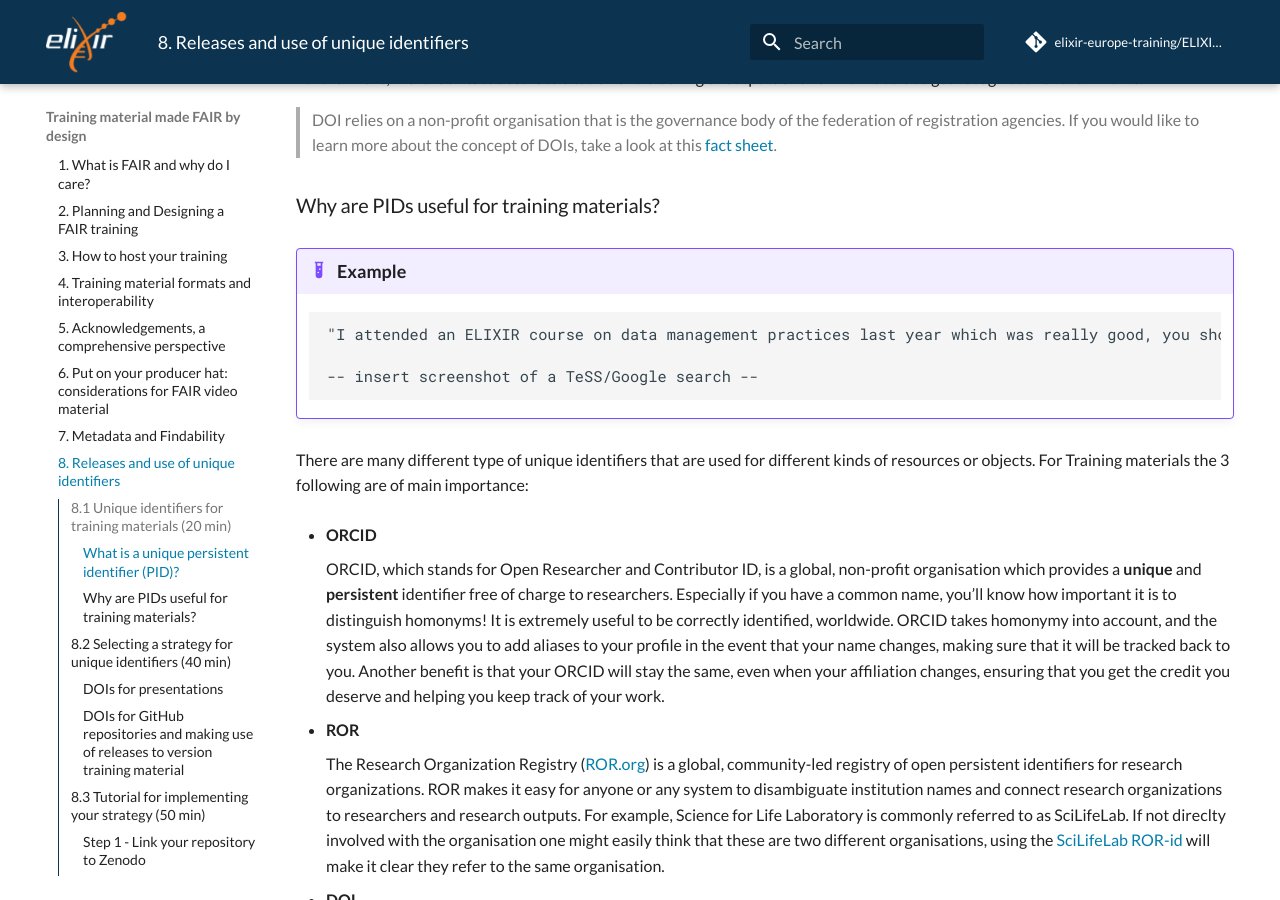
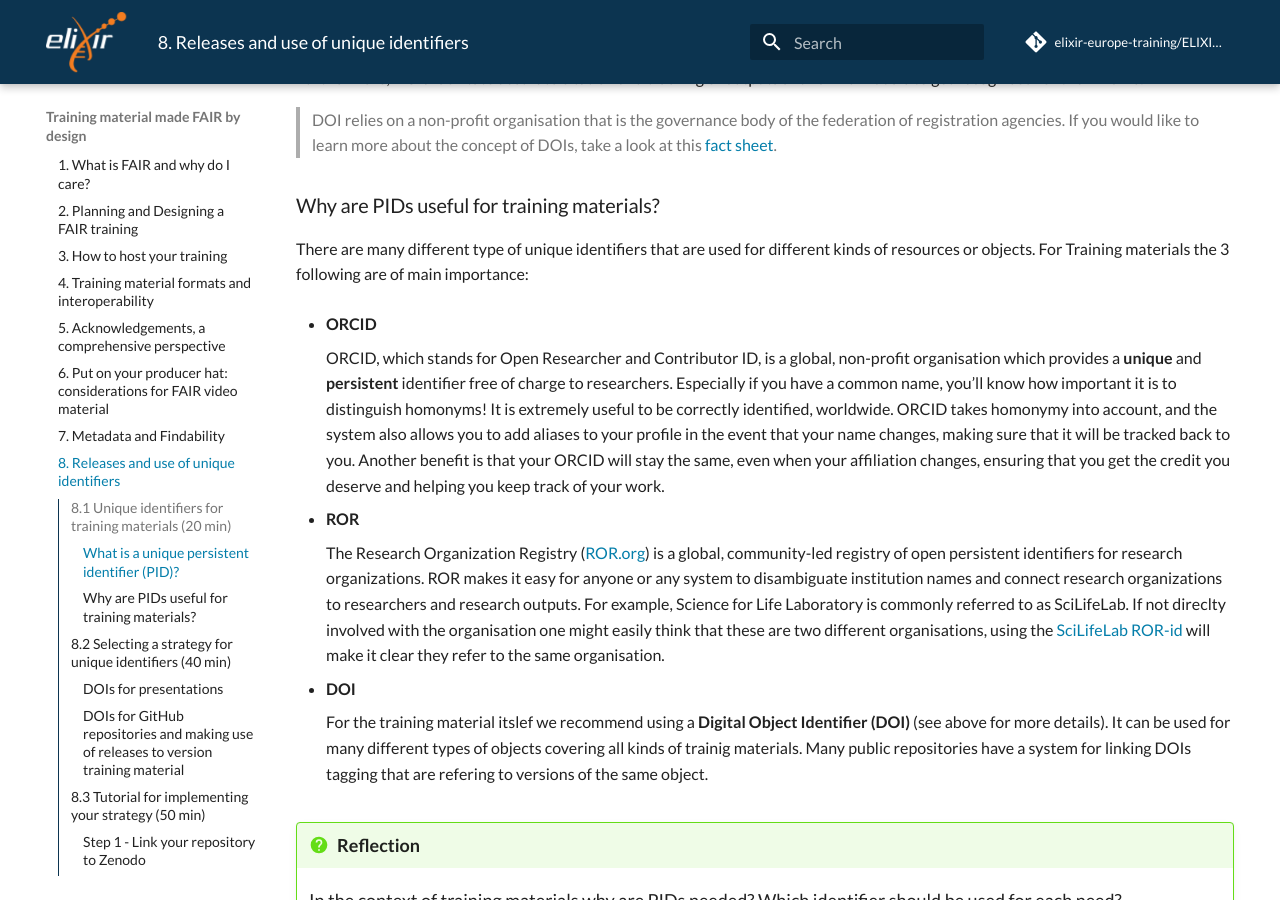
Before and after one commit to elixir-europe-training/ELIXIR-TrP-FAIR-Material-By-Design, an MkDocs documentation site: the page built from docs/chapters/chapter_08.md, in a window 1280 px wide and 900 px high, scrolled down 1026 px. Built offline with MkDocs 1.6.1 and Material for MkDocs 9.7.7, drawn with Linux system fonts in a browser that asks for light colours; comment, search, counter and statistics services are not loaded.

Commit message:
remove example lpaceholder for ch_08

```diff
--- a/docs/chapters/chapter_08.md
+++ b/docs/chapters/chapter_08.md
@@ -42,12 +42,6 @@
 
 
 ### Why are PIDs useful for training materials?
-
-!!! Example
-
-        "I attended an ELIXIR course on data management practices last year which was really good, you should have look at it"
-
-        -- insert screenshot of a TeSS/Google search --
 
 There are many different type of unique identifiers that are used for different kinds of resources or objects. For Training materials the 3 following are of main importance:
 
```
